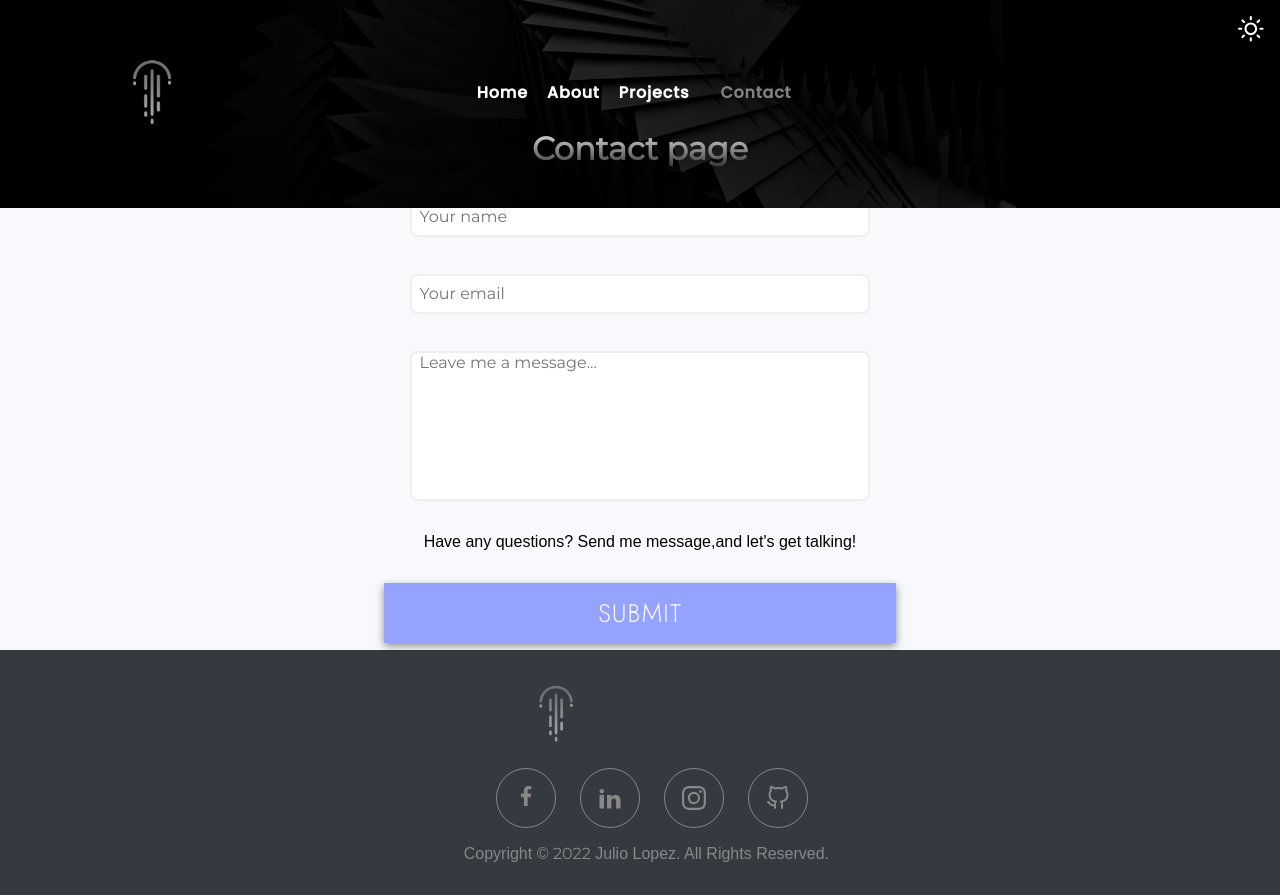
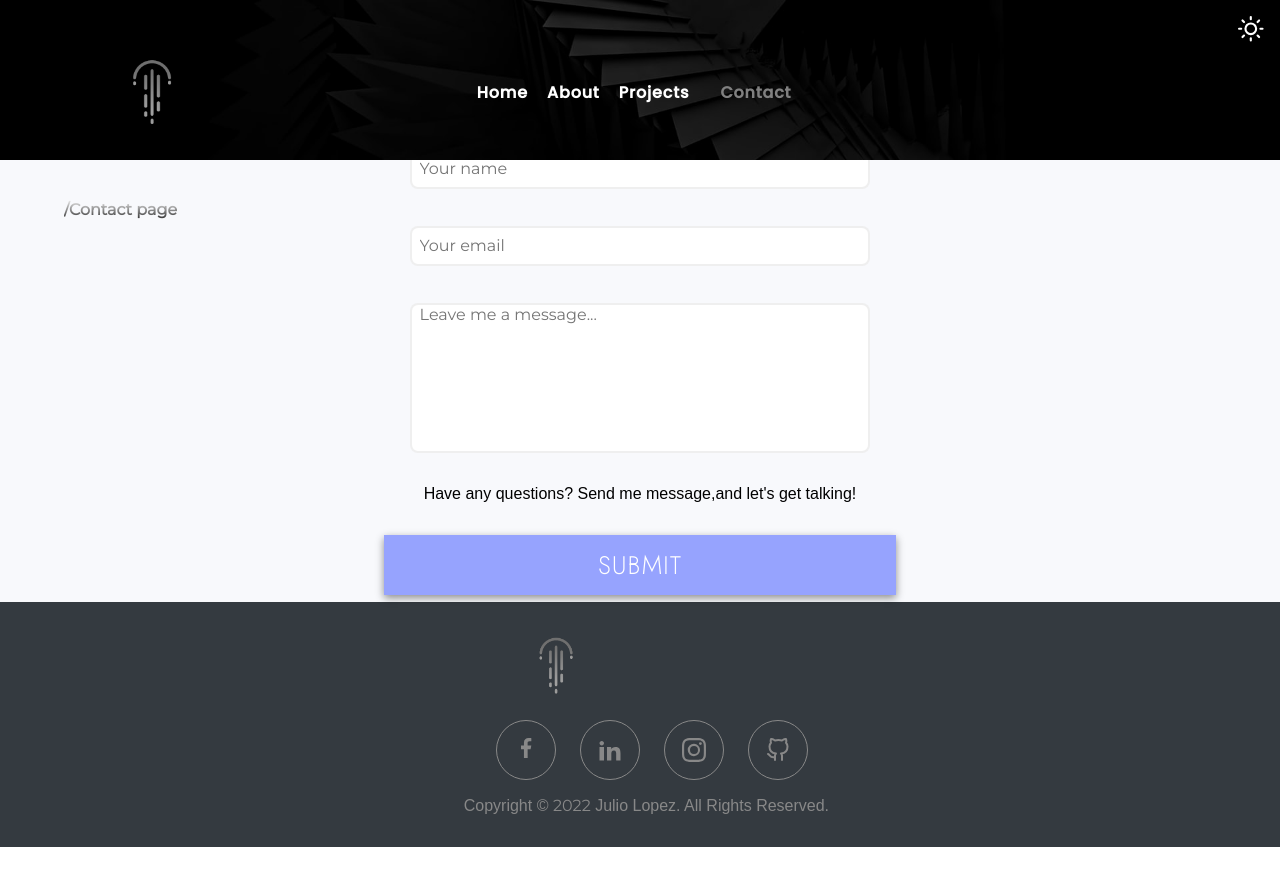
Before and after one commit to JulioCLop/my-website, a React (Create React App) app: page /contact in a window 1280 px wide. After the commit the page ends 847 px from the top, so only its background shows below. Built offline with nearby package versions, Linux system fonts and the light colour scheme.

Commit message:
made changes to loading page and about page

```diff
--- a/src/components/AboutPage_Components/CVSection.module.css
+++ b/src/components/AboutPage_Components/CVSection.module.css
@@ -26,6 +26,7 @@
 .title h3{
     font-size: 23px;
     text-align: center;
+
 
 }
 
--- a/src/components/AboutPage_Components/ContainerInto.module.css
+++ b/src/components/AboutPage_Components/ContainerInto.module.css
@@ -54,7 +54,7 @@
 
 .containerTwo .inner-container p {
   height: 200px;
-  letter-spacing: 0.05rem;
+  text-align: justify;
   line-height: 25px;
   color: #545454;
 }
--- a/src/components/AboutPage_Components/ContainerIntro.js
+++ b/src/components/AboutPage_Components/ContainerIntro.js
@@ -1,5 +1,6 @@
 import React, { useContext } from "react";
 import { Link } from "react-router-dom";
+
 
 import HeadShot from "../../assets/AboutPage/headshot.jpg";
 
@@ -9,6 +10,9 @@ import classes from "./ContainerInto.module.css";
 
 export const ContainerIntro = () => {
   const { darkMode } = useContext(ThemeContext);
+
+
+
   return (
     <section
       style={darkMode ? { color: "white" } : { color: "black" }}
--- a/src/components/AboutPage_Components/SkillSetSection.module.css
+++ b/src/components/AboutPage_Components/SkillSetSection.module.css
@@ -39,7 +39,7 @@ border-radius: 8px;
 .SkillSetSectionContainers:nth-child(2) p{
     height: 200px;
     font-size: smaller;
-    letter-spacing: 0.05rem;
+    text-align: justify;
     line-height: 22px;
      color: #fff;
 
--- a/src/components/AboutPage_Components/SmallDesc.module.css
+++ b/src/components/AboutPage_Components/SmallDesc.module.css
@@ -26,8 +26,9 @@
 }
 
 .smallDescContainers div p{
-    height: 100px;
-    letter-spacing: 0.05rem;
+    height: 130px;
+    word-spacing: -1%;
+    text-align: justify;
     line-height: 25px;
      color: #545454;
 }
@@ -40,14 +41,6 @@
     color: #545454;
 }
 
-.iconContainers:after{
-    content: "";
-   position: relative;
-   left: 5px;
-background: red;
-width: 100px;
-height: 13px;
-}
 
 
 
--- a/src/components/NavbarComponent.js
+++ b/src/components/NavbarComponent.js
@@ -1,5 +1,5 @@
 import React, { useContext, useState} from "react";
-import { useLocation } from "react-router-dom";
+
 
 import { NavLink } from "react-router-dom";
 import { Link } from "react-router-dom";
@@ -18,7 +18,7 @@ import classes from "./NavbarConponent.module.css";
 
 
 const NavbarComponent = () => {
-  const location = useLocation();
+
   const theme = useTheme();
   const { sideNav, setSideNav } = useContext(ThemeContext);
   const [activeBtn, setActiveBtn] = useState(false);
@@ -30,12 +30,7 @@ const NavbarComponent = () => {
 
   };
 
- const activeLocation = () => {
-  const path = location.pathname.toString();
-   const pathName =  path.split('').splice(2)
-   const pathNameCase = path.split('').splice(1)[0].toUpperCase();
-    return pathNameCase + pathName.join('')
- };
+
 
   const clickHandler = () => {
     setActiveBtn( prevActiveBtn => !prevActiveBtn)
@@ -119,9 +114,7 @@ const NavbarComponent = () => {
           </div>
       <DarkMode/>
         </nav>
-     <h1 className={classes.activePage}>{activeLocation()} page</h1>
       </header>
-
       <div />
     </React.Fragment>
   );
--- a/src/components/NavbarConponent.module.css
+++ b/src/components/NavbarConponent.module.css
@@ -4,29 +4,15 @@
   z-index: 5;
   top: 0;
   width: 100%;
-  height: 13rem;
+  height: 10rem;
   background-image: url(../assets/Nav/sumaid-pal-singh-bakshi-XWSmgos6l5k-unsplash.jpg);
   background-size: cover;
   background-repeat: no-repeat;
   background-position: center;
   -webkit-filter: grayscale(20%);
           filter: grayscale(20%);
+}
 
-
-}
-.activePage{
-position: absolute;
-bottom: 10%;
-left: 50%;
--webkit-transform: translate(-50%, -50%);
-    -ms-transform: translate(-50%, -50%);
-        transform: translate(-50%, -50%);
-background: -webkit-linear-gradient(#eee, #333);
--webkit-background-clip: text;
-background-clip: text;
--webkit-text-fill-color: transparent;
-
-}
 nav{
 position: relative;
 padding-top: 5rem;
--- a/src/components/ProjectPage_Components/SectionTwo.module.css
+++ b/src/components/ProjectPage_Components/SectionTwo.module.css
@@ -23,7 +23,7 @@
 .innerContainerContent p{
     margin-top: 25px;
 color: #545454;
-letter-spacing: 0.05rem;
+text-align: justify;
 line-height: 25px;
 }
 
@@ -36,7 +36,7 @@ line-height: 25px;
 }
 .projectTypes h3{
     padding-top: 5px;
-    text-align: center;
+    text-align: justify;
 }
 .projectTypes p{
     color: #545454;
--- a/src/pages/HomePage/MainHomePage.js
+++ b/src/pages/HomePage/MainHomePage.js
@@ -1,6 +1,7 @@
 import React, {useContext} from 'react';
 
 import { ThemeContext } from '../../context/Theme.Contexts';
+import { useLocation } from "react-router-dom";
 
 import NavbarComponent from '../../components/NavbarComponent';
 import MobileNavigation from '../../components/MobileNavigation';
@@ -12,13 +13,21 @@ import classes from './MainHomePage.module.css';
 
 const MainHomePage = (props) => {
 const {darkMode, darkModeStyles} = useContext(ThemeContext);
+const location = useLocation();
 
 
+const activeLocation = () => {
+  const path = location.pathname.toString();
+   const pathName =  path.split('').splice(2)
+   const pathNameCase = path.split('').splice(1)[0].toUpperCase();
+    return pathNameCase + pathName.join('')
+ };
 
   return (
   <React.Fragment>
      <NavbarComponent  />
       <MobileNavigation  />
+      <h1 className={classes.activePage}>{`/${activeLocation()}`} page</h1>
       <MainView className={classes["main-view"]} darkMode={darkMode && `${classes["main-view"]} `} style={darkMode ? darkModeStyles : {}} >
       {props.children}
       </MainView>
--- a/src/pages/HomePage/MainHomePage.module.css
+++ b/src/pages/HomePage/MainHomePage.module.css
@@ -2,7 +2,19 @@
    .main-view{
     margin: 0;
     width: 100%;
+    position: relative;
 }
+.activePage{
+  position:absolute;
+  font-size: 1rem;
+ top:25%;
+  left: 5%;
+  background: -webkit-linear-gradient(#eee, #333);
+  -webkit-background-clip: text;
+  background-clip: text;
+  -webkit-text-fill-color: transparent;
+
+  }
 
 @media (min-width: 1281px) {
 
--- a/src/pages/LoadingPage/LoadingPage.module.css
+++ b/src/pages/LoadingPage/LoadingPage.module.css
@@ -7,7 +7,7 @@
   margin: 0;
 }
 .loading_page .img {
-  background-image: url("https://mir-s3-cdn-cf.behance.net/project_modules/1400_opt_1/9c9704134522497.61d732072828d.jpg");
+  background:black;
   height: 100%;
   width: 100%;
   background-size: cover;
@@ -21,16 +21,15 @@
   -webkit-box-align: center;
   -ms-flex-align: center;
   align-items: center;
-  -webkit-filter: grayscale(50%);
-  filter: grayscale(50%);
+
 }
 .loading_page_info {
   position: relative;
   width: 24rem;
 }
 .loading_page_info img {
-  height: 15rem;
-  width: 15rem;
+  height: 7rem;
+  width: 7rem;
   -webkit-transform: translate(-50%, -50%);
   -ms-transform: translate(-50%, -50%);
   transform: translate(-50%, -50%);
```
